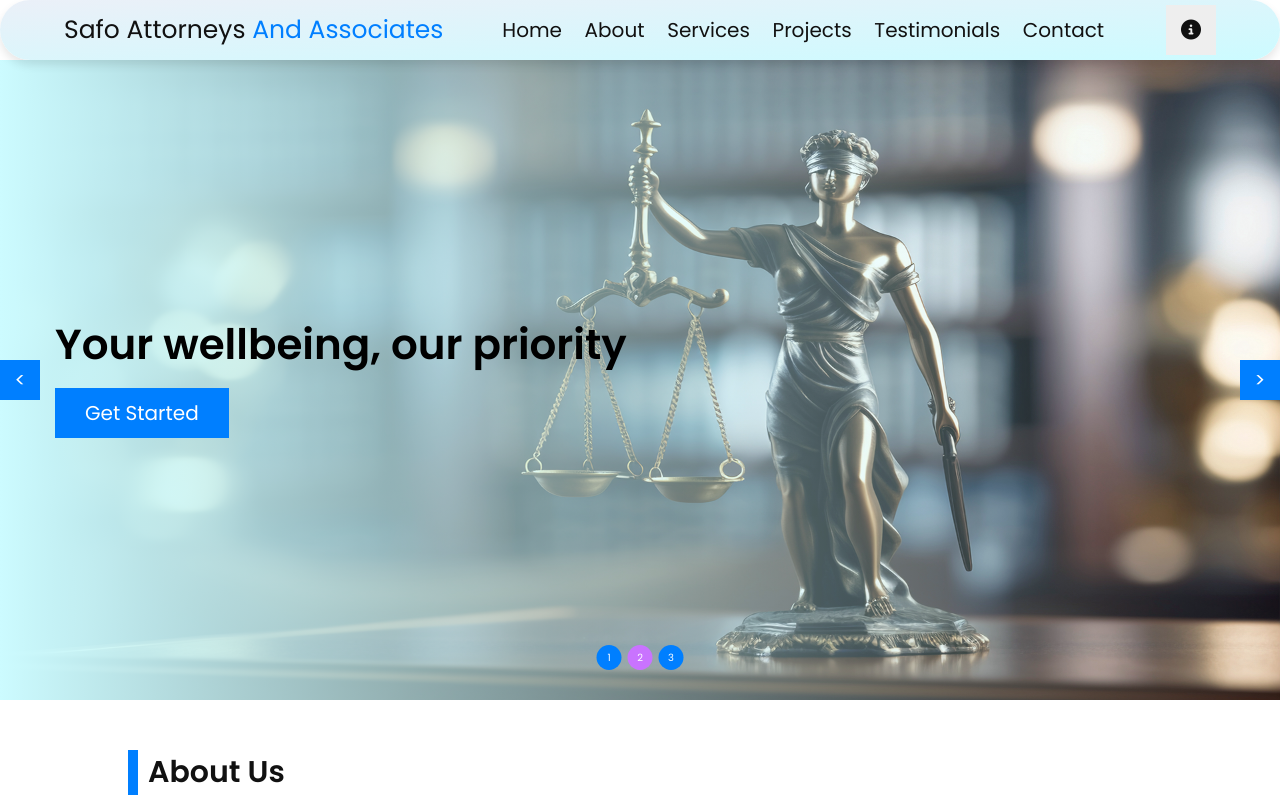
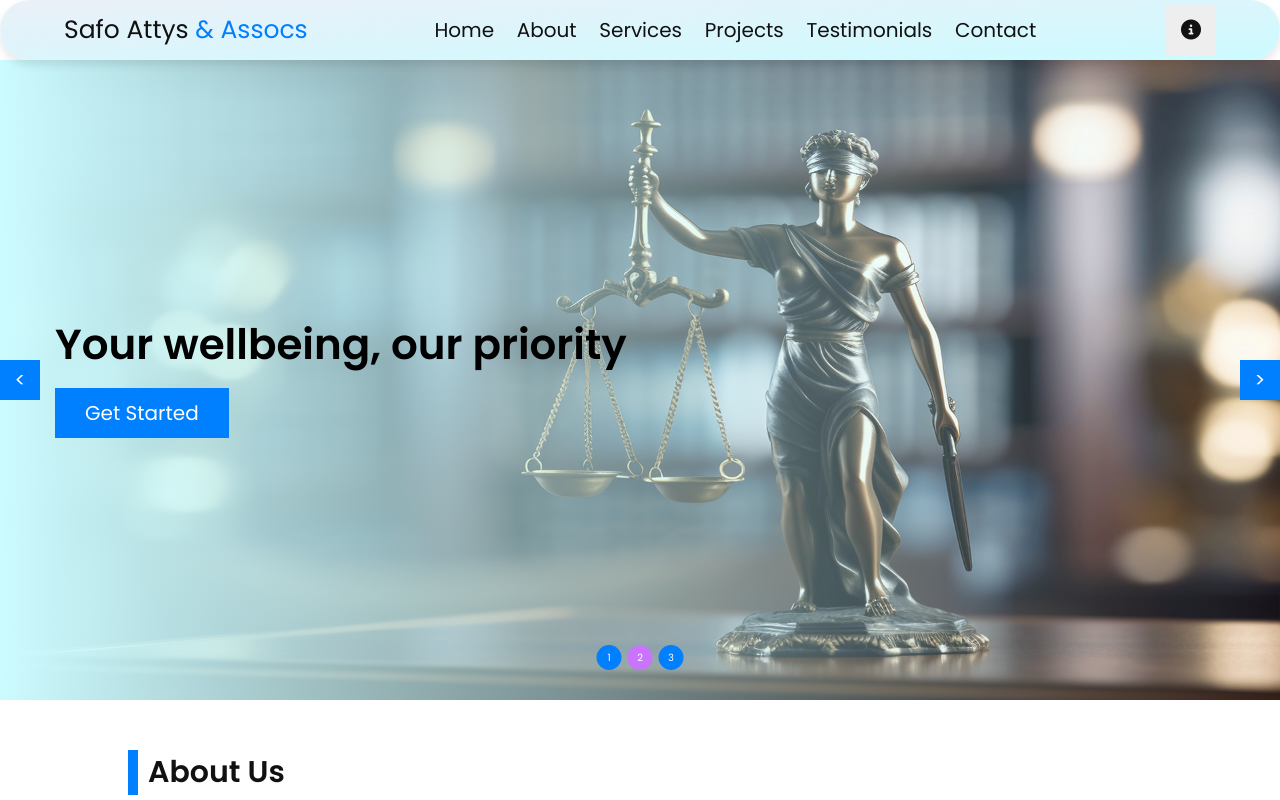
Before and after one commit to Kwadwo-S/Safo-Attorneys-And-Assocaites.com, a plain HTML site: page index.html in a window 1280 px wide. Shown: the top 800 px of the page. Drawn offline with nearby package versions, Linux system fonts and the light colour scheme; some packages are replaced by stand-ins of ours; a script that the page names is missing.

Commit message:
Update index.html

```diff
--- a/index.html
+++ b/index.html
@@ -23,7 +23,7 @@
 
 <header class="header">
 
-   <a href="#" class="logo">Safo Attorneys<span> And Associates</span></a>
+   <a href="#" class="logo">Safo Attys <span>& Assocs</span></a>
 
    <nav class="navbar">
       <div id="close-menu-info" class="fas fa-times"></div>
```
